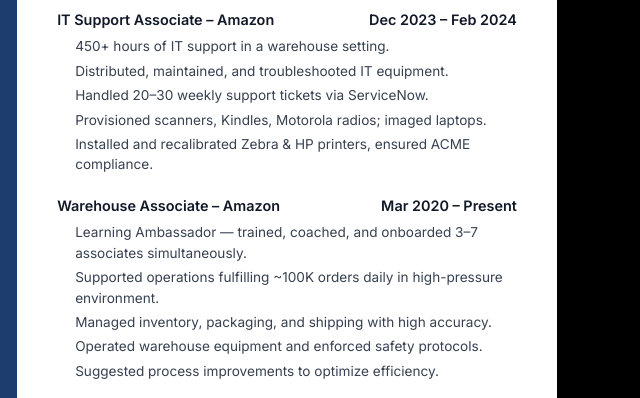
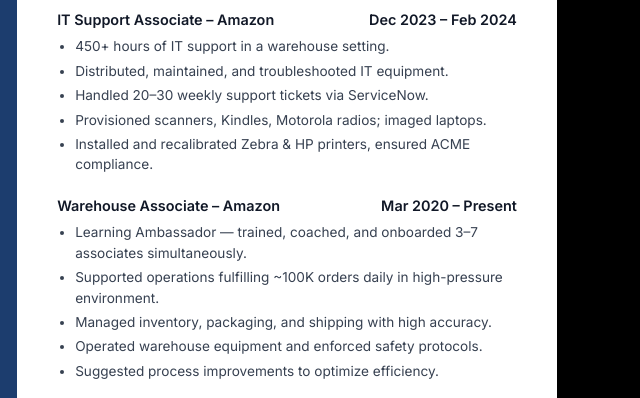
Before and after one commit to Fab785/iResume, a plain HTML site: page Resume.html in a window 1280 px wide. Shown: the part 274-672 px from the top of the page, 480-1120 px from the left. Drawn offline with nearby package versions, Linux system fonts and the light colour scheme.

Commit message:
list style added

```diff
--- a/Resume.html
+++ b/Resume.html
@@ -112,7 +112,7 @@
       <span>IT Support Associate – Amazon</span>
       <span>Dec 2023 – Feb 2024</span>
     </div>
-    <ul>
+    <ul class="list-disc pl-5">
       <li>450+ hours of IT support in a warehouse setting.</li>
       <li>Distributed, maintained, and troubleshooted IT equipment.</li>
       <li>Handled 20–30 weekly support tickets via ServiceNow.</li>
@@ -126,7 +126,7 @@
       <span>Warehouse Associate – Amazon</span>
       <span>Mar 2020 – Present</span>
     </div>
-    <ul>
+    <ul class="list-disc pl-5">
       <li>Learning Ambassador — trained, coached, and onboarded 3–7 associates simultaneously.</li>
       <li>Supported operations fulfilling ~100K orders daily in high-pressure environment.</li>
       <li>Managed inventory, packaging, and shipping with high accuracy.</li>
@@ -135,6 +135,7 @@
     </ul>
   </div>
 </section>
+
 
         <!-- Projects -->
 <section>
```
